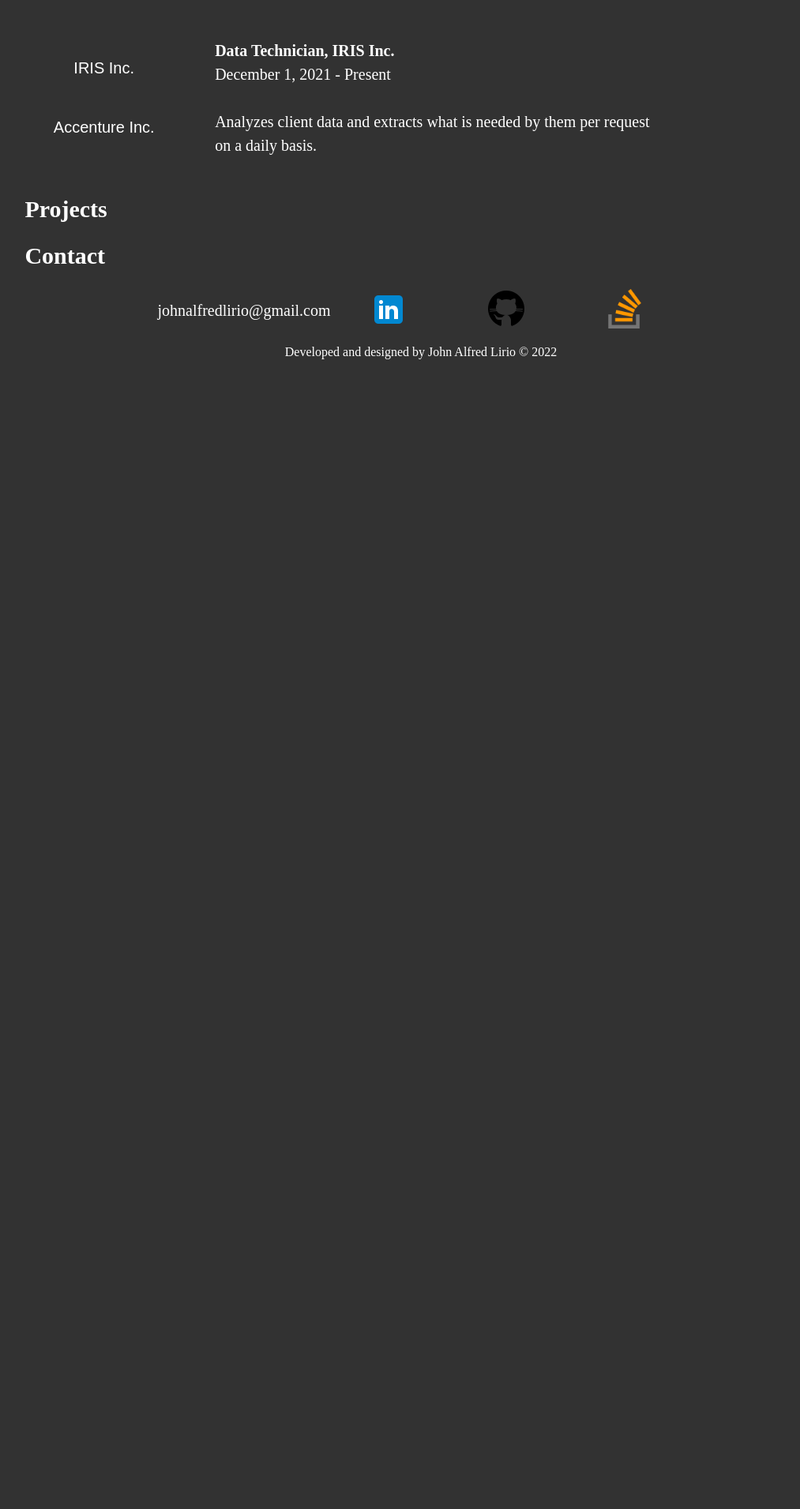
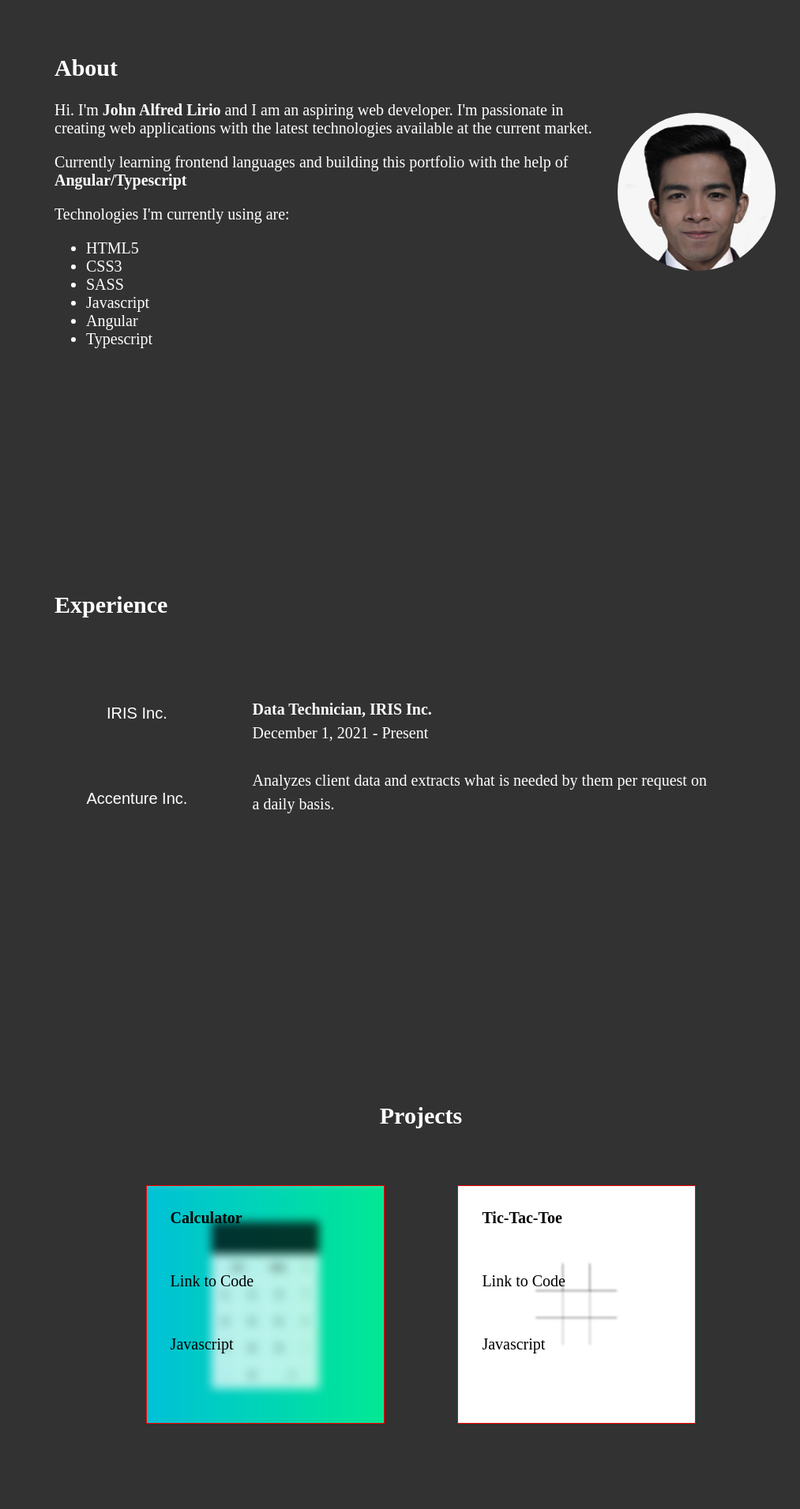
Before and after one commit to jaclirio/portfolio, an Angular app: page / in a window 1280 px wide. Shown: the part 549-2460 px from the top of the page at 79% size, without its empty margins (107-1120 px from the left). Before the commit the page ends 1033 px from the top, so only its background shows below. Built offline with nearby package versions, Linux system fonts and the light colour scheme.

Commit message:
add text and scss to about/project

```diff
--- a/src/app/home/home.component.html
+++ b/src/app/home/home.component.html
@@ -1,10 +1,27 @@
-<section id="home">Lorem ipsum</section>
+<section id="home">
+  <div>
+    <span>Hi I'm</span><br>
+    <span style="font-size: 75px;">John Alfred Lirio</span><br>
+    <span style="font-size: 45px;">Aspiring Web Developer</span><br>
+    <span style="font-size: 30px;">Want to know more about me?<br>Continue below..</span>
+
+  </div>
+</section>
 
 <section id="about">
   <h2>About</h2>
   <img src="./assets/1x1.jpg" class="myPic" alt="John 1x1 picture">
-  <p>Lorem ipsum dolor sit amet, consectetur adipiscing elit. Sed id ante sagittis, tempor mauris suscipit, venenatis urna. Pellentesque ullamcorper turpis non mattis sollicitudin. Integer metus turpis, laoreet eu leo a, luctus molestie nulla. Donec enim tortor, feugiat ac vestibulum non, fringilla sed metus. Nunc pellentesque sit amet ligula sit amet mollis. Sed magna libero, auctor non pretium ullamcorper, facilisis id dui. Aliquam nec commodo elit, sed viverra turpis. Phasellus vel pharetra ligula. Curabitur tincidunt maximus viverra. </p>
-  <p>Orci varius natoque penatibus et magnis dis parturient montes, nascetur ridiculus mus. Fusce augue nunc, commodo ac dolor et, rutrum mollis est. Nunc aliquam porta leo, ut fermentum odio faucibus non. Cras auctor libero eget ipsum vulputate vestibulum. Vestibulum fringilla ullamcorper fringilla. Donec sodales accumsan auctor. Vestibulum a dapibus magna. Suspendisse est nunc, tempus non egestas at, tincidunt quis metus. Aliquam tincidunt elit at magna pellentesque tincidunt. In quis ultrices nisi, id rhoncus enim. Suspendisse eleifend malesuada mauris non egestas. Sed id mauris egestas mi cursus tempus vel nec nulla. In ac quam in elit facilisis venenatis quis quis enim. Duis ut varius dolor, in laoreet neque.</p>
+  <p>Hi. I'm <b>John Alfred Lirio</b> and I am an aspiring web developer. I'm passionate in creating web applications with the latest technologies available at the current market.</p>
+  <p>Currently learning frontend languages and building this portfolio with the help of <b>Angular/Typescript</b></p>
+  <p>Technologies I'm currently using are:</p>
+  <ul class="list">
+    <li>HTML5</li>
+    <li>CSS3</li>
+    <li>SASS</li>
+    <li>Javascript</li>
+    <li>Angular</li>
+    <li>Typescript</li>
+  </ul>
 </section>
 
 <section id="exp">
@@ -16,18 +33,28 @@
     </div>
     <div class="column right" [ngSwitch]="company">
       <span *ngSwitchCase="'company1'"><b>Data Technician, IRIS Inc.</b><br>December 1, 2021 - Present<br><br>Analyzes client data and extracts what is needed by them per request on a daily basis.</span>
-      <span *ngSwitchCase="'company2'"><b>App/Cloud Support Associate, Accenture Inc.</b><br>December 9, 2020 - November 30, 2021<br><br>Monitored and configured firewalls, switches, servers and other network devices for different ASEAN offices remotely. Allocated IPs to various projects and VM allocations. Troubleshooted downed devices or interfaces. Configured packet shaper bandwidth. Checked the health of the devices remotely.</span>
+      <span *ngSwitchCase="'company2'"><b>App/Cloud Support Associate, Accenture Inc.</b><br>December 9, 2020 - November 30, 2021<br><br>Monitored and configured firewalls, switches, servers and other network devices for different ASEAN offices remotely. <br><br>Allocated IPs to various projects and VM allocations. Troubleshooted downed devices or interfaces. Configured packet shaper bandwidth. <br><br>Checked the health of the devices remotely.</span>
     </div>
   </div>
 
 </section>
 
 <section id="project">
-  <h2>Projects</h2>
+  <h2 class="center">Projects</h2>
+  <div class="projects">
+    <div class="project"><img src="./assets/calc1.jpg" alt="calculator image">
+      <span class="project1"><b>Calculator</b><br><a href="https://github.com/jaclirio/calculator" target="_blank" rel="noopener" class="linkCode">Link to Code</a><br>Javascript
+      </span>
+    </div>
+    <div class="project"><img src="./assets/tic1.jpg" alt="tictactoe image">
+      <span class="project2"><b>Tic-Tac-Toe</b><br><a href="https://github.com/jaclirio/tictactoe" target="_blank" rel="noopener" class="linkCode">Link to Code</a><br>Javascript
+      </span>
+    </div>
+  </div>
 </section>
 
 <section id="contact">
-  <h2>Contact</h2>
+  <h2 class="center">Contact</h2>
   <div class="reference">
     <a href="mailto:johnalfredlirio@gmail.com" class="email">johnalfredlirio@gmail.com</a>
     <span>
--- a/src/app/home/home.component.scss
+++ b/src/app/home/home.component.scss
@@ -1,7 +1,15 @@
 section{
   color: white;
   font-size: 20px;
-  margin: 0 10%;
+  margin: 15% 10%;
+  padding: 3%;
+  >.center{
+    text-align: center;
+  }
+}
+
+#contact{
+  margin-bottom: 10px;
 }
 
 #home{
@@ -23,7 +31,10 @@ section{
     display: flex;
     flex-direction: row;
     flex-wrap: wrap;
-    width: 80%;
+    width: 90%;
+    >.column{
+      height: 300px;
+    }
     >.left{
       flex: 25%;
       display: flex;
@@ -44,9 +55,46 @@ section{
       flex: 70%;
       margin-left: 5%;
       display: flex;
-      height: 200px;
       align-items: center;
       line-height: 1.5;
+    }
+  }
+}
+
+.projects{
+  box-sizing: border-box;
+  display: flex;
+  justify-content: center;
+  flex-direction: row;
+  flex-wrap: wrap;
+  >.project{
+    border: 1px solid red;
+    margin: 5%;
+    height: 300px;
+    width: 300px;
+    line-height: 4;
+    position: relative;
+    >.project1, .project2{
+      position: absolute;
+      color: black;
+      left: 10%; /* Force position inside div */
+      >.linkCode{
+        text-decoration:none;
+        &,
+        &:link,
+        &:visited {
+        color: black;
+        }
+      }
+      >.linkCode:hover{
+        text-decoration: underline;
+      }
+    }
+    >img{
+      height: auto;
+      width: auto;
+      max-width: 100%;
+      max-height: 100%;
     }
   }
 }
@@ -57,6 +105,7 @@ section{
   justify-content: center;
   >.email{
     text-decoration:none;
+    margin: 50px;
     &,
     &:link,
     &:visited {
```
Also changed, not shown: src/assets/calc1.jpg (added), src/assets/tic1.jpg (added).
